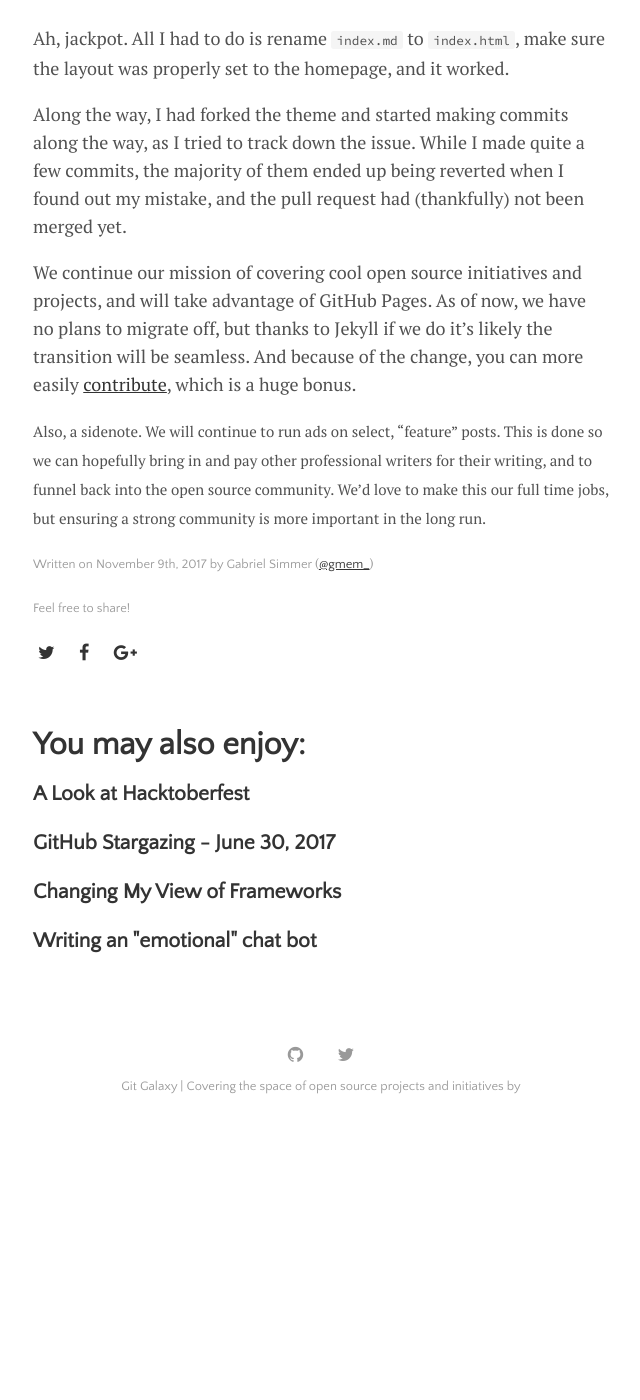
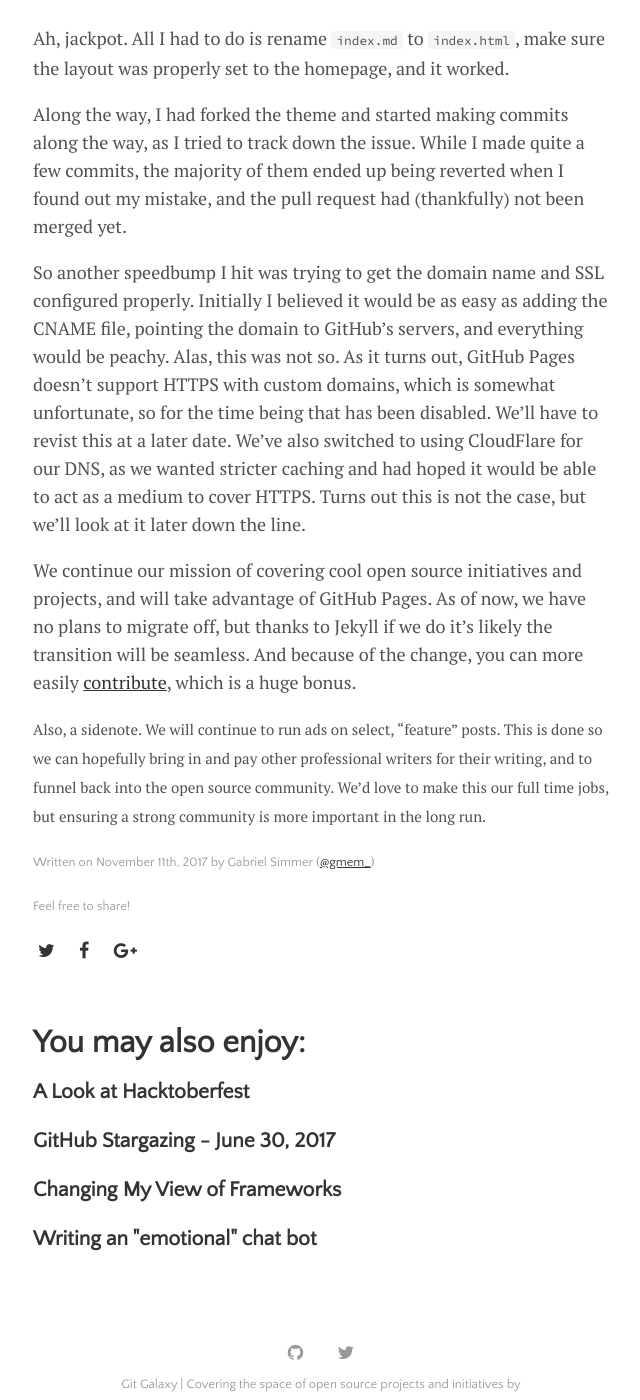
Before and after one commit to GitGalaxy/gitgalaxy.github.io, a Jekyll site: the page built from _posts/2017-11-11-moving-to-github-pages.md, in a window 1280 px wide and 1400 px high, scrolled down 1729 px. Shown: the whole window, without its empty margins (319-959 px from the left). Built offline with Jekyll 4.4.1, drawn with Linux system fonts in a browser that asks for light colours; nearby versions of some CDN libraries; before the commit the page ends 2861 px from its top, so only the background shows below that.

Commit message:
Moving to GitHub Pages: Added blurb about HTTPS change

```diff
--- a/_posts/2017-11-9-moving-to-github-pages.md
+++ b/_posts/2017-11-11-moving-to-github-pages.md
@@ -55,6 +55,14 @@
 down the issue. While I made quite a few commits, the majority of them ended up being reverted when
 I found out my mistake, and the pull request had (thankfully) not been merged yet.
 
+So another speedbump I hit was trying to get the domain name and SSL configured properly. Initially I
+believed it would be as easy as adding the CNAME file, pointing the domain to GitHub's servers,
+and everything would be peachy. Alas, this was not so. As it turns out, GitHub Pages doesn't support
+HTTPS with custom domains, which is somewhat unfortunate, so for the time being that has been disabled.
+We'll have to revist this at a later date. We've also switched to using CloudFlare for our DNS, as
+we wanted stricter caching and had hoped it would be able to act as a medium to cover HTTPS.
+Turns out this is not the case, but we'll look at it later down the line.
+
 We continue our mission of covering cool open source initiatives and projects, and will take
 advantage of GitHub Pages. As of now, we have no plans to migrate off, but thanks to Jekyll
 if we do it's likely the transition will be seamless. And because of the change, you can
```
Also changed, not shown: other parts of _posts/2017-11-11-moving-to-github-pages.md (+1 -1 lines).
